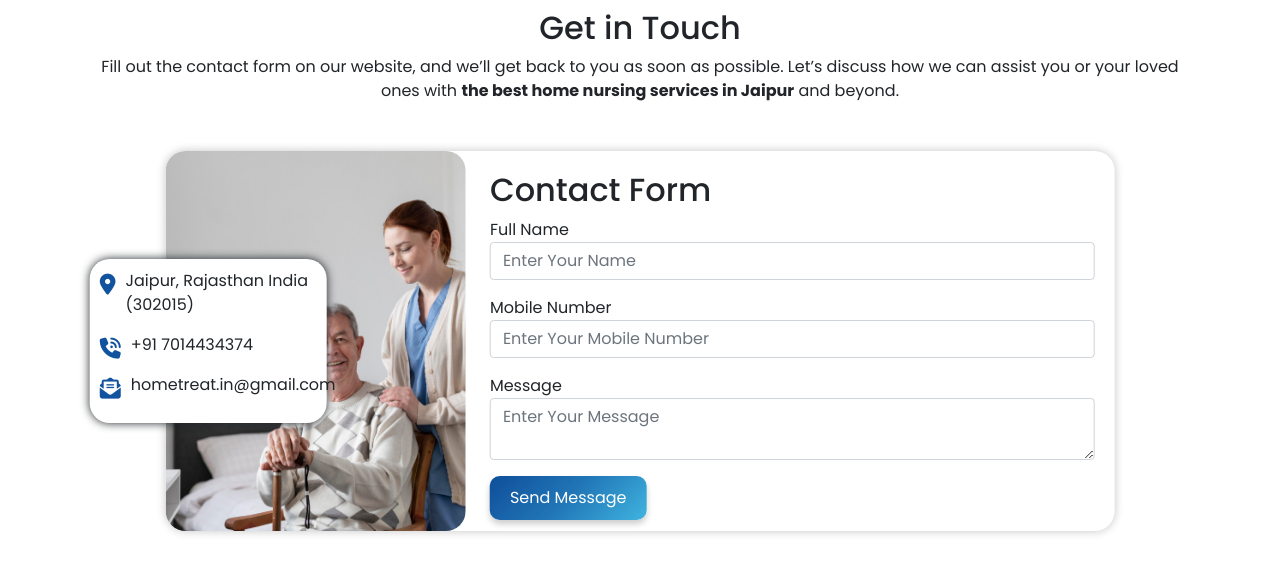
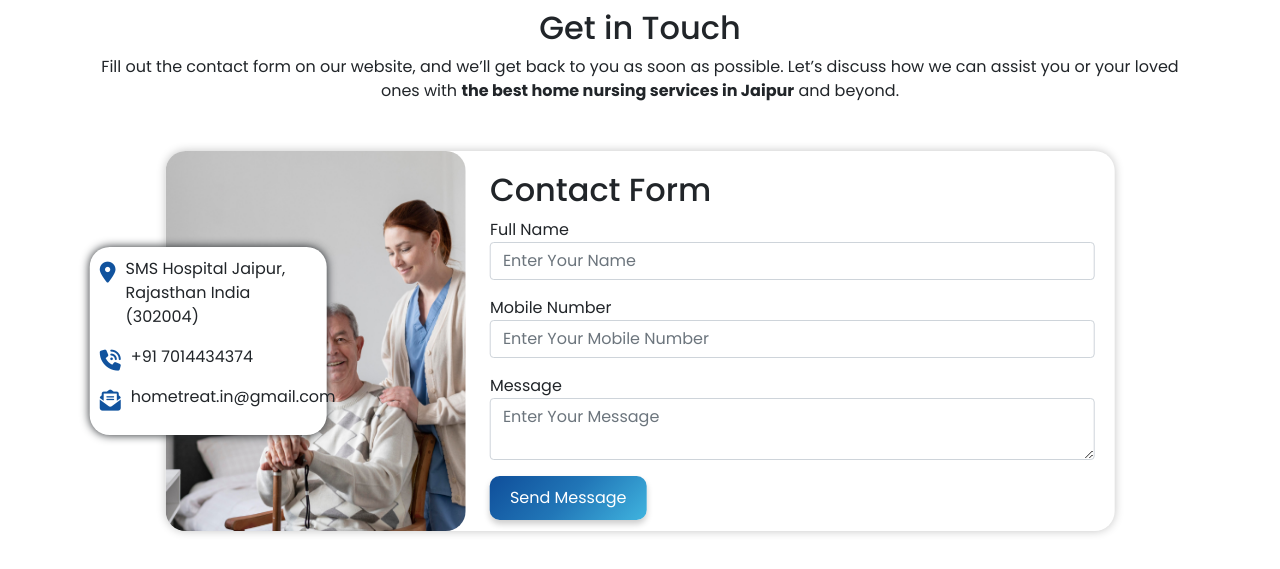
Before and after one commit to ajaysharma-7/home-treat, a Node server app: page /contact-us in a window 1280 px wide. Shown: the part 365-934 px from the top of the page. Run offline with Node 20, Linux system fonts and the light colour scheme; some libraries are stand-ins or nearby versions.

Commit message:
contact-us-change

```diff
--- a/views/contact.ejs
+++ b/views/contact.ejs
@@ -41,7 +41,7 @@
                         <div class="contact-address">
                             <div class="address-item">
                                 <i class="fa-solid fa-location-dot"></i>
-                                <p>Jaipur, Rajasthan India (302015)</p>
+                                <p>SMS Hospital Jaipur, Rajasthan India (302004)</p>
                             </div>
                             <div class="address-item">
                                 <i class="fa-solid fa-phone-volume"></i>
```
